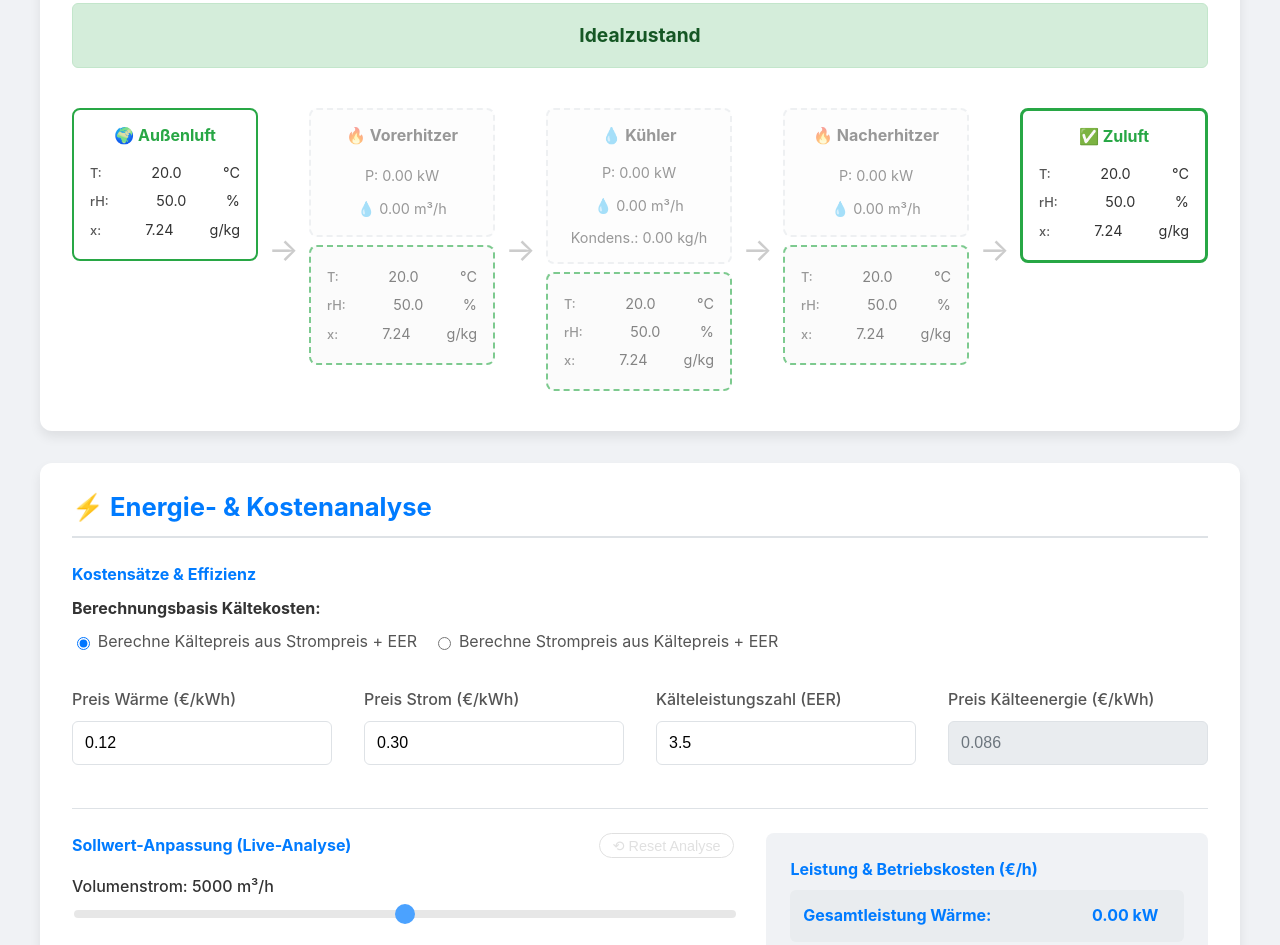
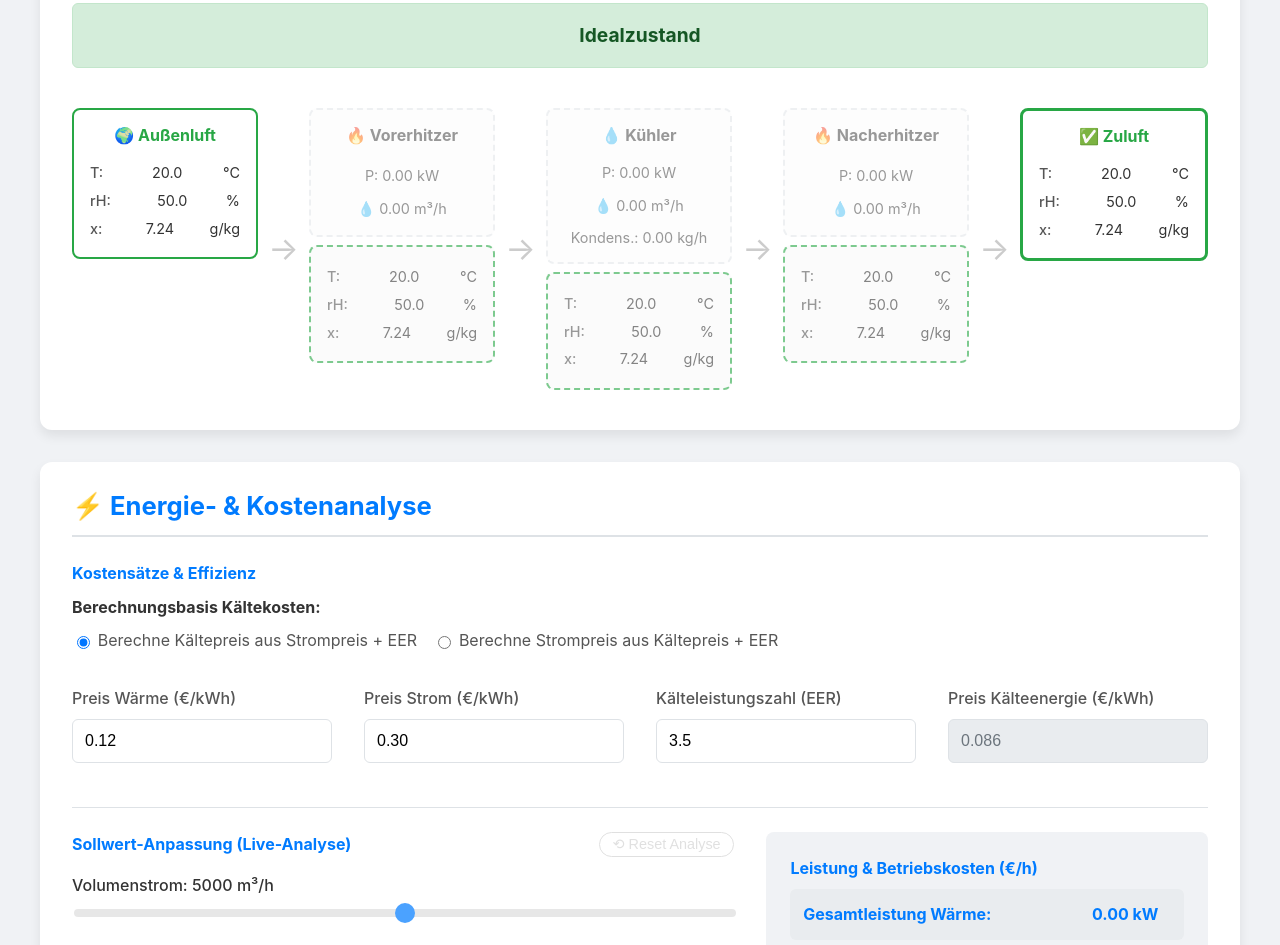
Before and after one commit to Oktaederim/RLTProzess8, a plain HTML site: page index.html in a window 1280 px wide. Shown: the part 1027-1972 px from the top of the page. Drawn offline with Linux system fonts and the light colour scheme.

Commit message:
Update style.css
Final3

```diff
--- a/style.css
+++ b/style.css
@@ -176,8 +176,8 @@ input:checked + .slider:before { transform: translateX(26px); }
 }
 .state-node { background-color: #fff; }
 .state-node.inactive { opacity: 0.6; border-style: dashed; background-color: #fafafa;}
-.state-node p { display: flex; justify-content: space-between; align-items: baseline; }
-.state-node p .label { font-weight: 500; color: var(--label-color); margin-right: 0.5rem; font-size: 0.8rem;}
+.state-node p { display: flex; justify-content: space-between; }
+.state-node p .label { font-weight: 500; color: var(--label-color); margin-right: 0.5rem;}
 
 
 .component-node {
```
